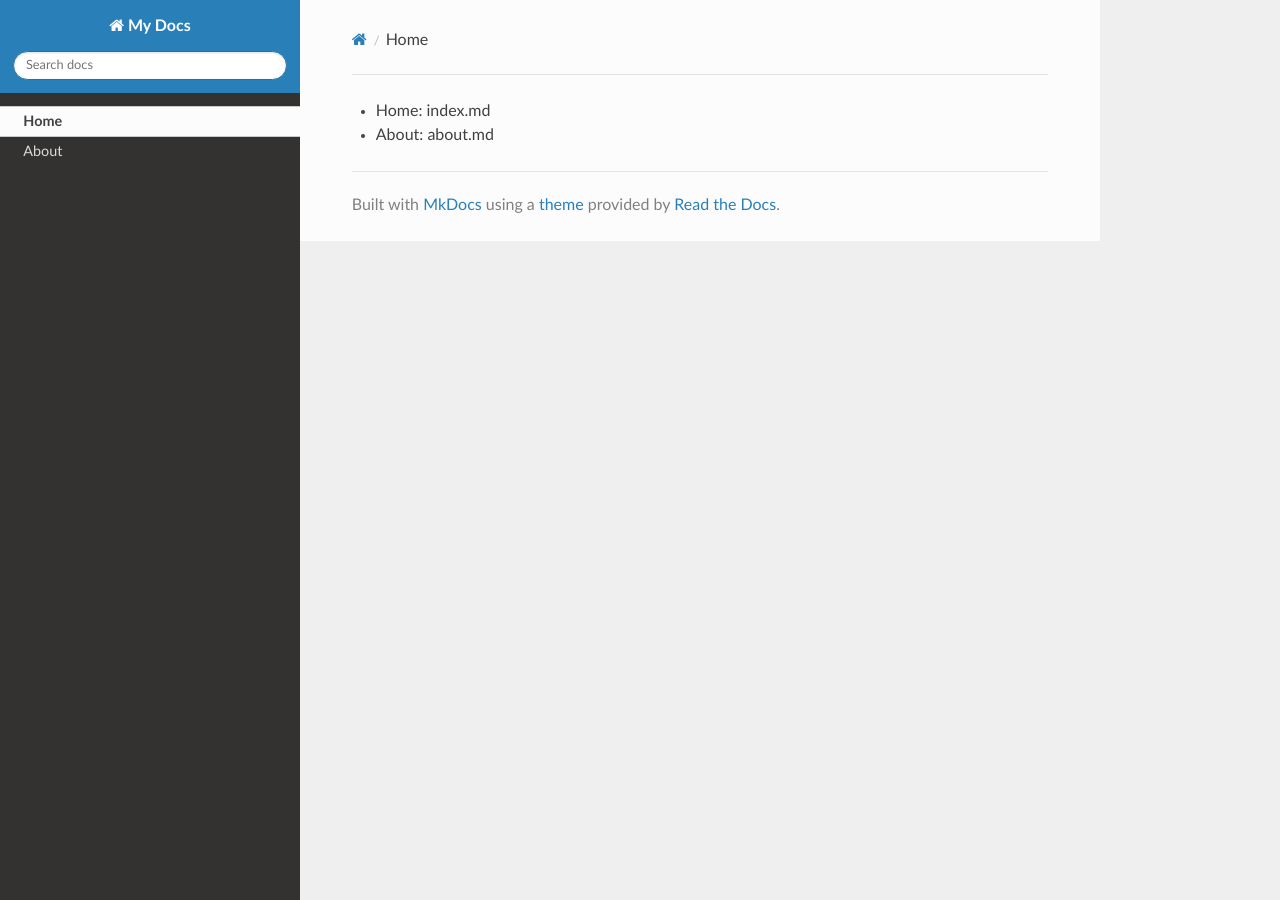
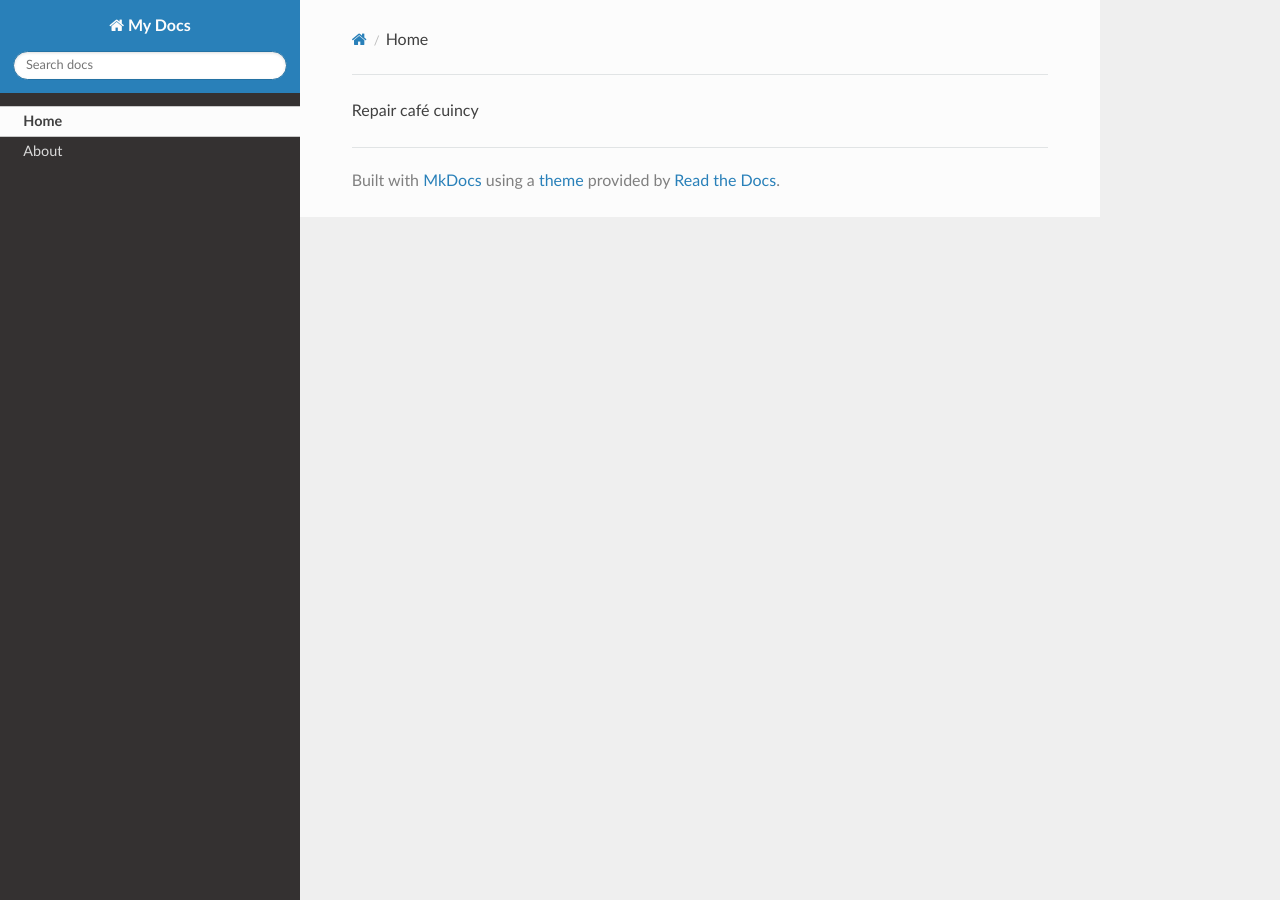
Before and after one commit to audouzealois00-cmd/site-internet-repair-caf-cuincy-collab, an MkDocs documentation site: the page built from docs/index.md, in a window 1280 px wide. Built offline with MkDocs 1.6.1, drawn with Linux system fonts in a browser that asks for light colours; nearby versions of some CDN libraries.

Commit message:
Update index.md

```diff
--- a/docs/index.md
+++ b/docs/index.md
@@ -1,4 +1 @@
-site_name: MkLorum
-nav:
-  - Home: index.md
-  - About: about.md
+Repair café cuincy
```
